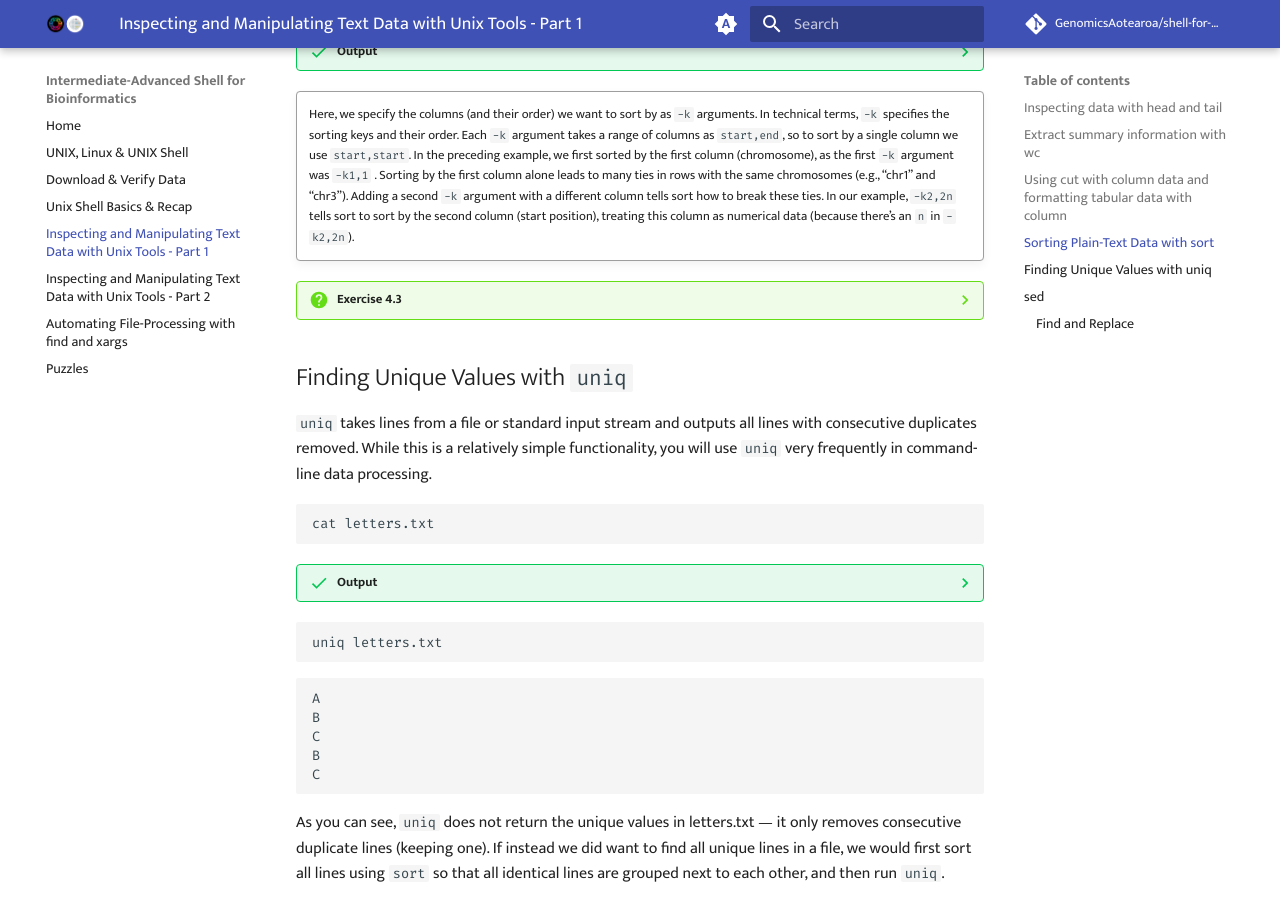
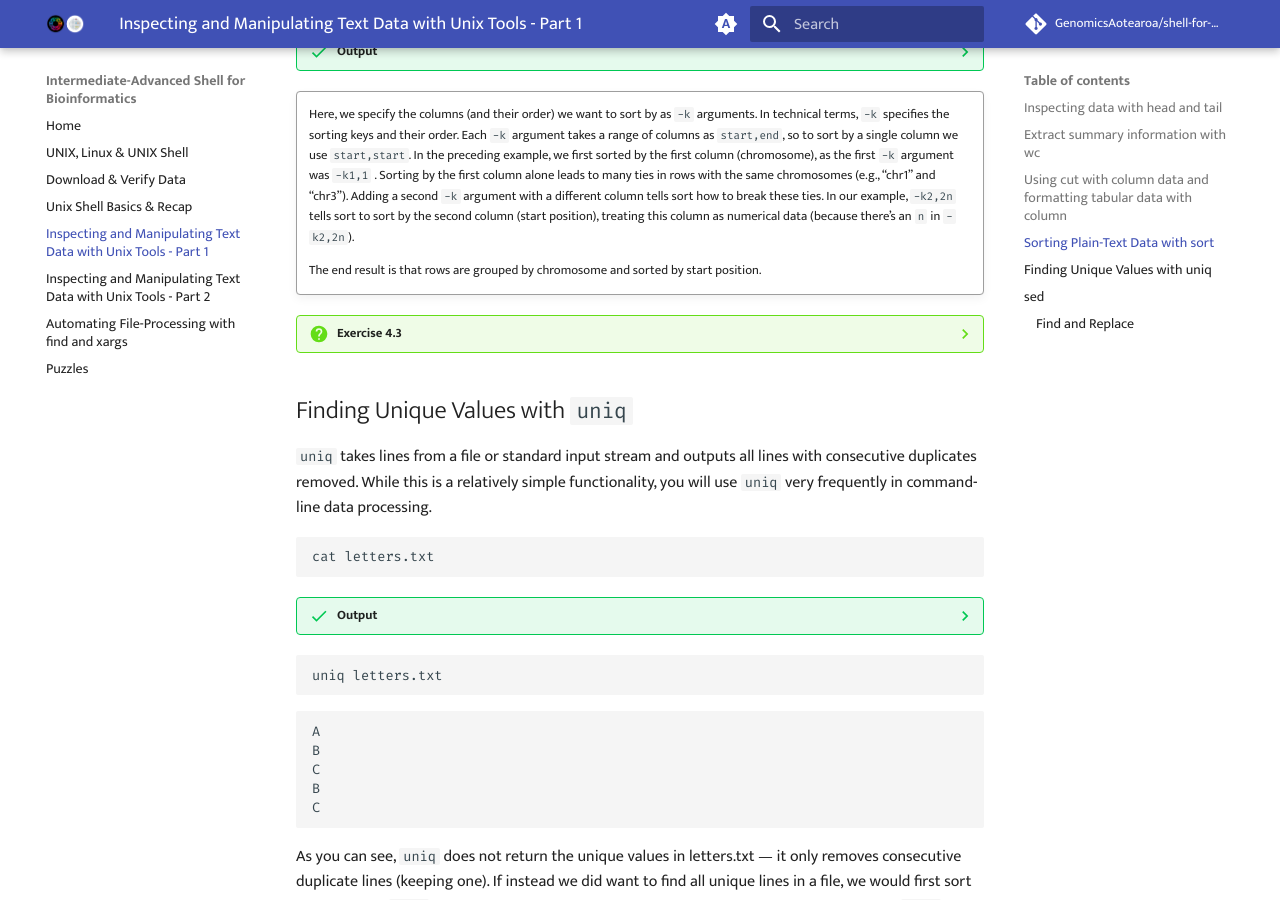
Before and after one commit to GenomicsAotearoa/shell-for-bioinformatics, an MkDocs documentation site: the page built from docs/4_inspectmanipluate.md, in a window 1280 px wide and 900 px high, scrolled down 5169 px. Built offline with MkDocs 1.6.1 and Material for MkDocs 9.7.7, drawn with Linux system fonts in a browser that asks for light colours; comment, search, counter and statistics services are not loaded; the version menu is left out.

Commit message:
sort -k end result

```diff
--- a/docs/4_inspectmanipluate.md
+++ b/docs/4_inspectmanipluate.md
@@ -290,6 +290,8 @@ sort -k1,1 -k2n test_sort.bed
     Here, we specify the columns (and their order) we want to sort by as `-k` arguments. In technical terms, `-k` specifies the sorting keys and their order. Each `-k` argument takes a range of columns as `start,end`, so to sort by a single column we use `start,start`. In the preceding example, we first sorted by the first column (chromosome), as the first `-k` argument was `-k1,1` . Sorting by the first column alone leads to many ties in rows
     with the same chromosomes (e.g., “chr1” and “chr3”). Adding a second `-k` argument with a different column tells sort how to break these ties. In our example, `-k2,2n` tells sort to sort by the second column (start position), treating this column as numerical data (because there’s an `n` in `-k2,2n`).
 
+    The end result is that rows are grouped by chromosome and sorted by start position.
+
 
 ??? question "Exercise 4.3"
 
```
